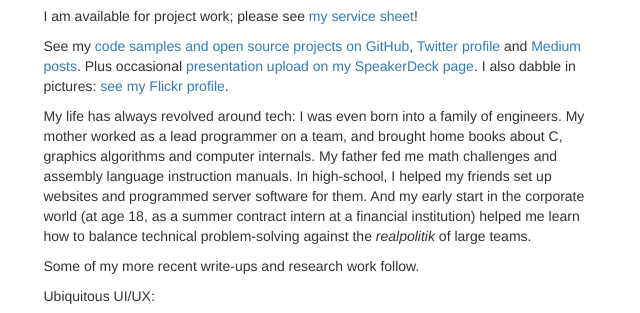
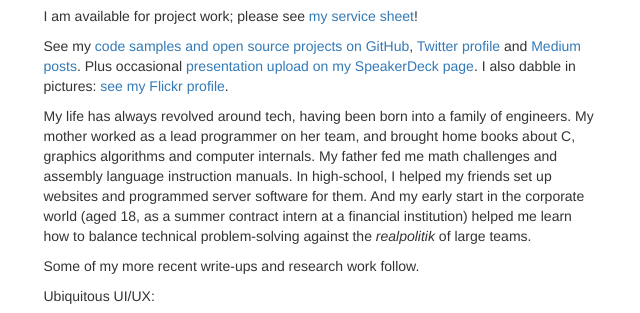
Before and after one commit to unframework/unframework-website, a Jekyll site: the page built from index.md, in a window 1280 px wide. Shown: the part 273-586 px from the top of the page, without its empty margins (319-959 px from the left). Built offline with Jekyll 4.4.1, drawn with Linux system fonts in a browser that asks for light colours.

Commit message:
More copy tweaks

```diff
--- a/index.md
+++ b/index.md
@@ -9,7 +9,7 @@ I am available for project work; please see [my service sheet](/frontend-archite
 
 See my [code samples and open source projects on GitHub](https://github.com/unframework), [Twitter profile](https://twitter.com/unframework) and [Medium posts](https://medium.com/@unframework). Plus occasional [presentation upload on my SpeakerDeck page](https://speakerdeck.com/unframework). I also dabble in pictures: [see my Flickr profile](https://www.flickr.com/photos/nickmatantsev/).
 
-My life has always revolved around tech: I was even born into a family of engineers. My mother worked as a lead programmer on a team, and brought home books about C, graphics algorithms and computer internals. My father fed me math challenges and assembly language instruction manuals. In high-school, I helped my friends set up websites and programmed server software for them. And my early start in the corporate world (at age 18, as a summer contract intern at a financial institution) helped me learn how to balance technical problem-solving against the *realpolitik* of large teams.
+My life has always revolved around tech, having been born into a family of engineers. My mother worked as a lead programmer on her team, and brought home books about C, graphics algorithms and computer internals. My father fed me math challenges and assembly language instruction manuals. In high-school, I helped my friends set up websites and programmed server software for them. And my early start in the corporate world (aged 18, as a summer contract intern at a financial institution) helped me learn how to balance technical problem-solving against the *realpolitik* of large teams.
 
 Some of my more recent write-ups and research work follow.
 
```
